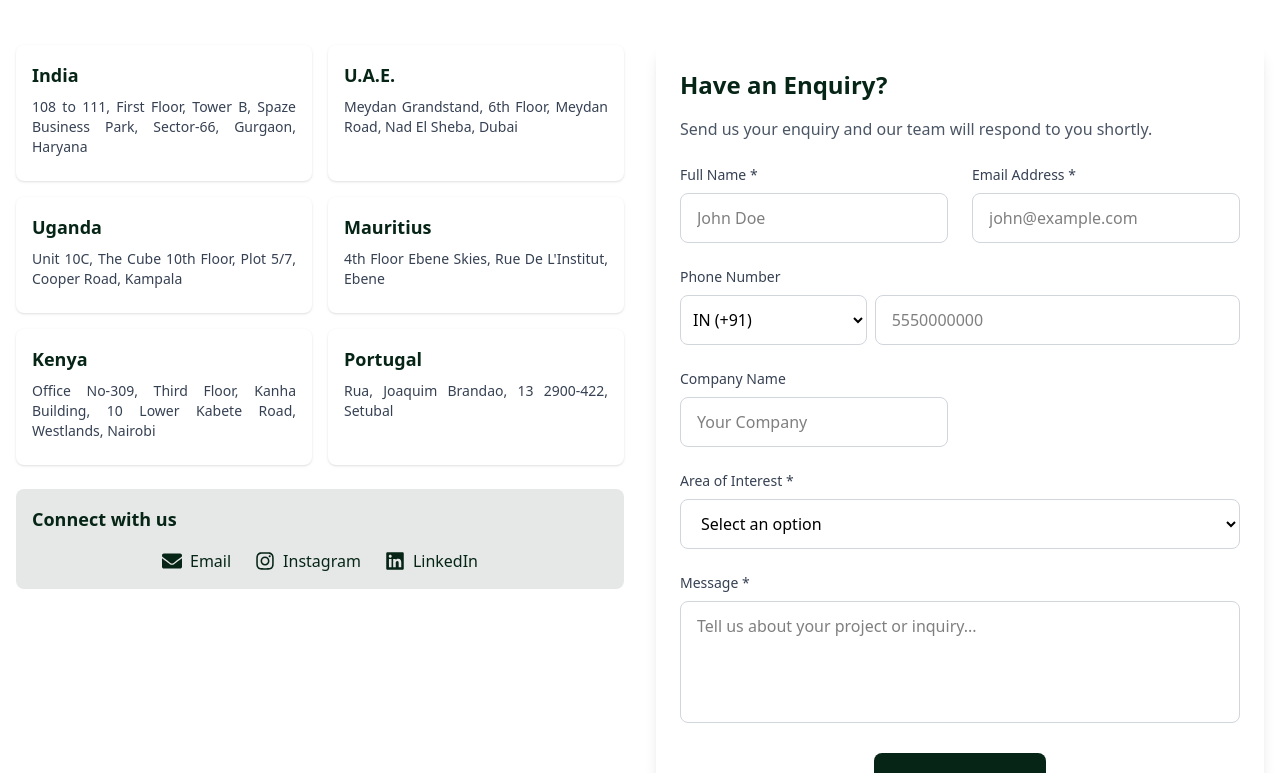
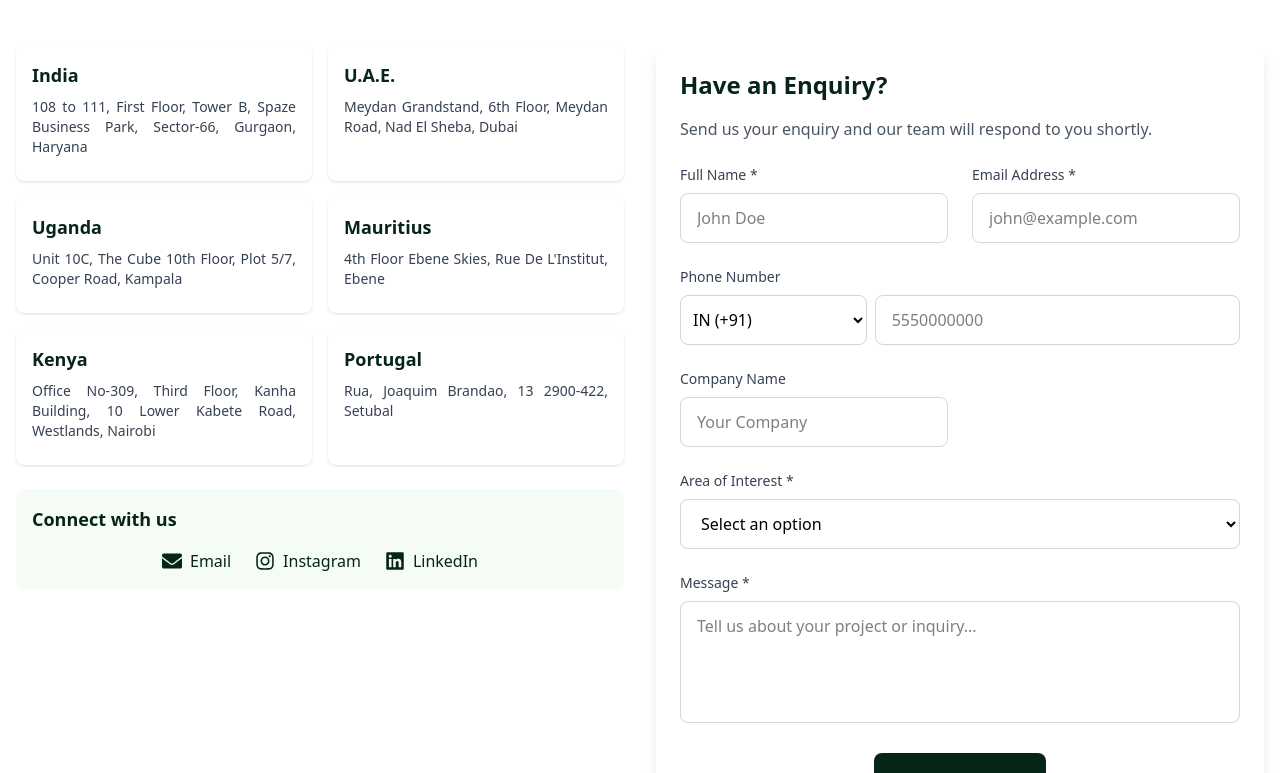
Before and after one commit to nchugh06/jivoenergy-main, a Next.js app: page /contact in a window 1280 px wide. Shown: the part 369-1142 px from the top of the page. Built offline with nearby package versions, Linux system fonts and the light colour scheme.

Commit message:
Update page.tsx

```diff
--- a/src/app/contact/page.tsx
+++ b/src/app/contact/page.tsx
@@ -167,7 +167,7 @@ const Contact = () => {
             </div>
 
             {/* Social Connect Section - More compact */}
-            <div className="bg-[#062516]/10 rounded-lg p-4">
+            <div className="bg-[#F5FBF5] rounded-lg p-4">
               <h3 className="text-lg font-bold text-[#062516] mb-4">Connect with us</h3>
               <div className="flex justify-center space-x-6">
                 <a
```
